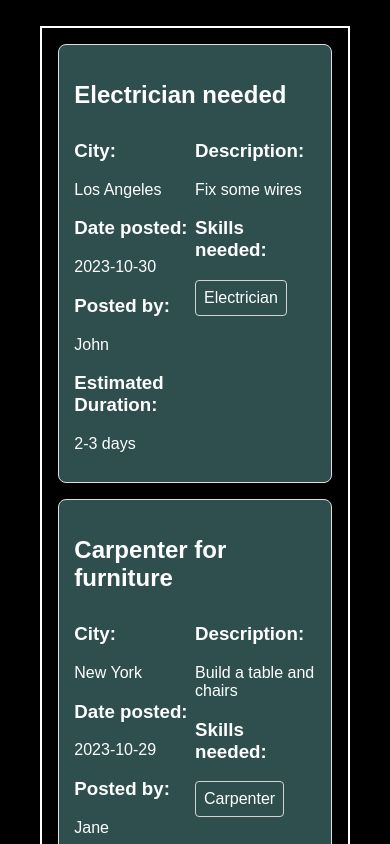
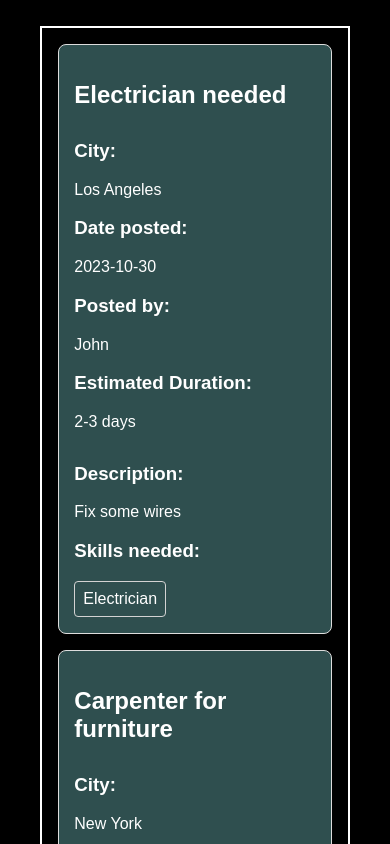
Before and after one commit to caelinp/EasyTrade, a Next.js app: page /EasyTrade/view-jobs in a window 390 px wide. Shown: the part 980-1824 px from the top of the page. Built offline with nearby package versions, Linux system fonts and the light colour scheme.

Commit message:
job board details panel mobile view updated

```diff
--- a/pages/ViewJobs.module.css
+++ b/pages/ViewJobs.module.css
@@ -128,10 +128,14 @@
   color: black; /* Change this to the desired color */
 }
 
+@media only screen and (max-width: 500px) {
+  .jobDetailsPanels {
+    flex-direction: column;
+  }
+}
+
 @media only screen and (max-width: 600px) {
   .durationFilter {
     flex-direction: column;
   }
-
-
 }
```
